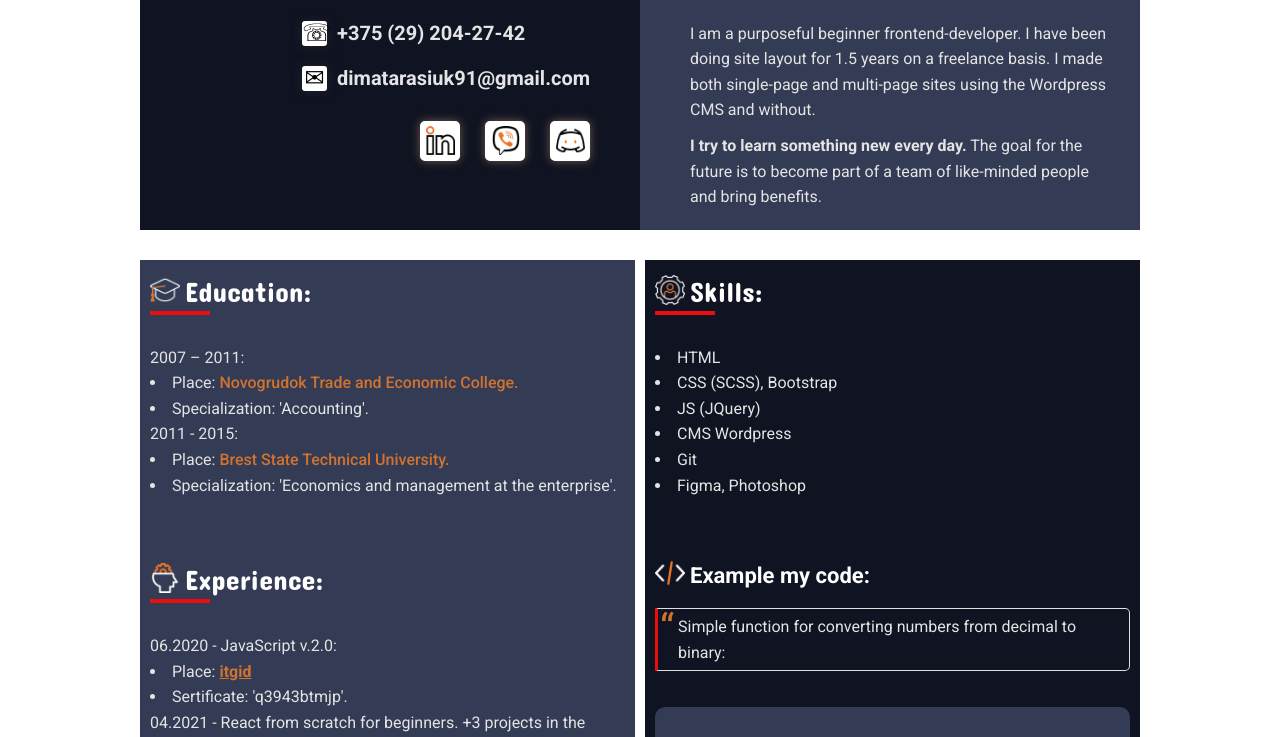
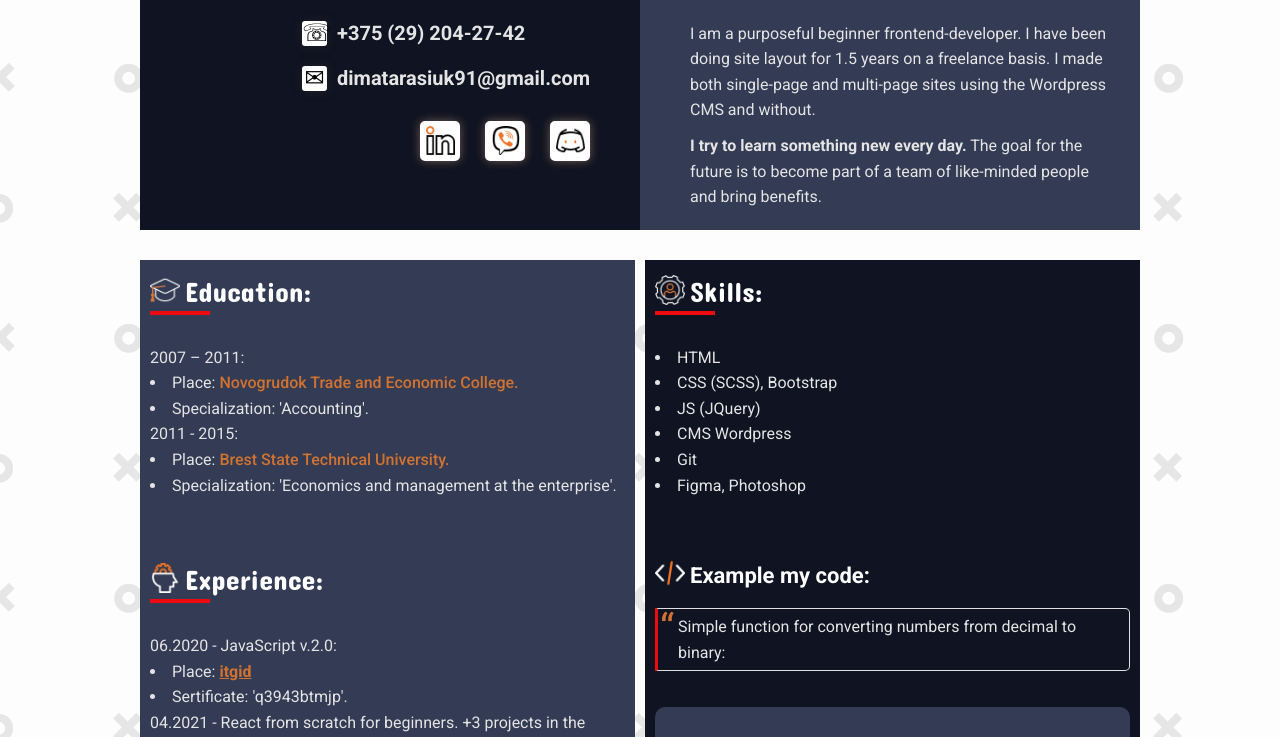
Before and after one commit to TarasiukDima/rsschool-cv, a plain HTML site: page index.html in a window 1280 px wide. Shown: the part 573-1310 px from the top of the page. Drawn offline with nearby package versions, Linux system fonts and the light colour scheme; the site is published under a folder, as on GitHub Pages, so addresses that start at the root find nothing.

Commit message:
fix: fix path image background

```diff
--- a/styles/styles.scss
+++ b/styles/styles.scss
@@ -26,7 +26,7 @@ body {
         z-index: -1;
         width: 100%;
         height: 100%;
-        background: url(/images/bg.jpg) repeat;
+        background: url(../images/bg.jpg) repeat;
         opacity: 0.1;
     }
 }
```
Also changed, not shown: styles/styles.css, 1 other file.
